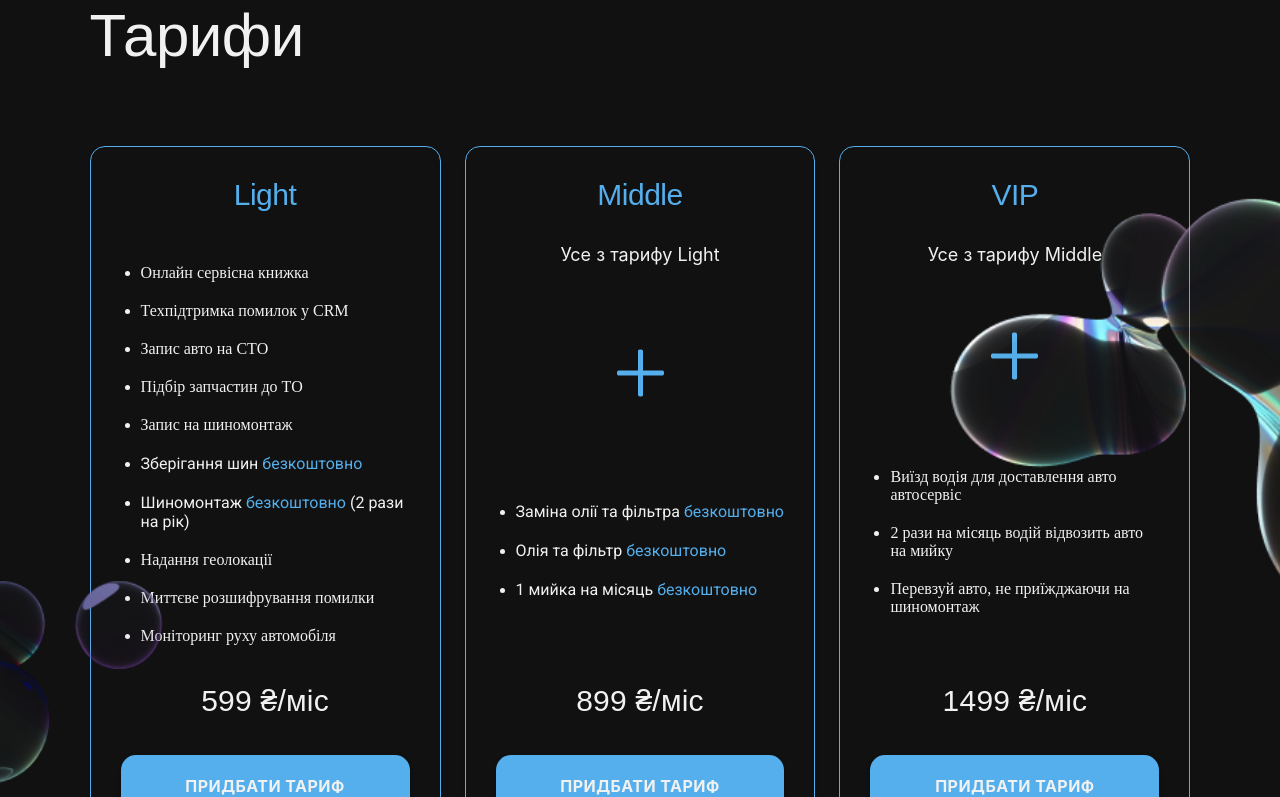
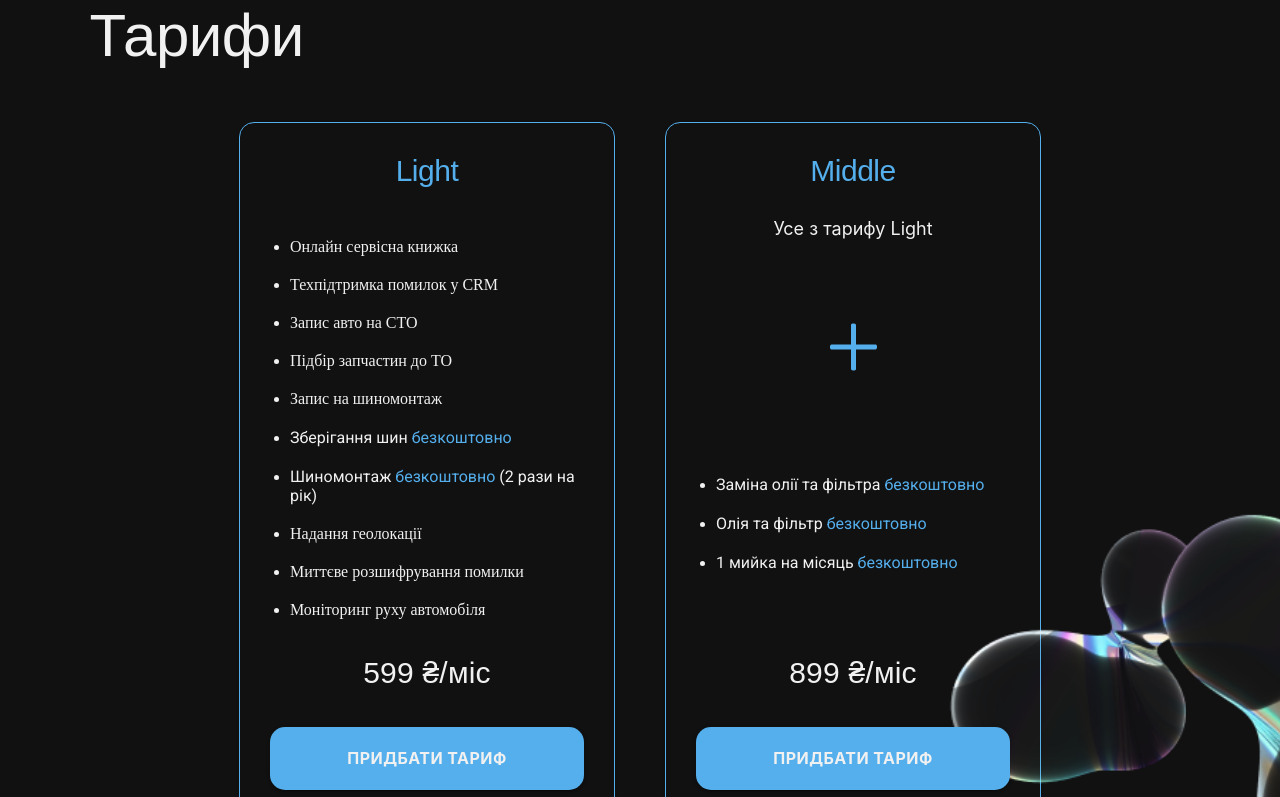
Before and after one commit to TM-OBD/obd_front, a React (Create React App) app in the folder frontend/: page / in a window 1280 px wide. Shown: the part 1903-2700 px from the top of the page. Built offline with nearby package versions, Linux system fonts and the light colour scheme; a web font is replaced by a local one.

Commit message:
rewrite Tariffs blocks and added styles for large screens

```diff
--- a/frontend/src/components/Body/Tarifs/Tariffs.js
+++ b/frontend/src/components/Body/Tarifs/Tariffs.js
@@ -19,9 +19,17 @@ const LiComponent = styled('li')`
   padding-top: 20px;
   font-family: "Inter, sans-serif";
   font-weight: 400;
-  font-size: ${props => props.theme.breakpoints.down('sm') ? "16px" : "14px"};
+  font-size: ${props =>
+    props.theme.breakpoints.down('xs') ? "16px" :
+    props.theme.breakpoints.down('sm') ? "16px" :
+    props.theme.breakpoints.down('md') ? "18px" :
+    props.theme.breakpoints.down('lg') ? "20px" : '22px'  };
   color: #f1f1f1;
-`
+
+  @media (min-width: 1920px) {
+    font-size: 28px;
+  }
+`;
 
 const StyledButton = styled(Button)`
 
@@ -32,6 +40,12 @@ const StyledButton = styled(Button)`
     background-color: #0040FF !important;
   }
 `
+
+const StyledButtonContainer = styled(Box)`
+  display: flex;
+  justify-content: center;
+  margin-top: auto;
+`;
 
 const StyledBgImg = styled(Box)``;
 
@@ -44,9 +58,15 @@ function Tariffs() {
         position: "relative",
         display: "flex",
         flexDirection: "column",
-        minHeight: "100vh",
         padding: "0 7% 0 7%",
 		  overflow: "hidden",
+		  minHeight: {
+			xl: "50vh",
+			lg: "80vh",
+         md: "80vh",
+         sm: "80vh",
+         xs: "80vh",
+		  },
         marginTop: {
             lg: "0px",
             md: "80px",
@@ -65,6 +85,7 @@ function Tariffs() {
           fontFamily: "'Unbounded', sans-serif",
           zIndex: 1,
           fontSize: {
+				xl: "76px",
             lg: "60px",
             md: "48px",
             sm: "48px",
@@ -78,12 +99,14 @@ function Tariffs() {
         sx={{
           position: "absolute",
           width: {
+				xl: "200px",
             lg: "200px",
             md: "200px",
             sm: "200px",
             xs: "100px",
           },
           height: {
+				xl: "100%",
             lg: "100%",
             md: "100%",
             sm: "100%",
@@ -102,18 +125,21 @@ function Tariffs() {
         sx={{
           position: "absolute",
           width: {
+				xl: "500px",
             lg: "500px",
             md: "400px",
             sm: "400px",
             xs: "300px",
           },
           height: {
+				xl: "100%",
             lg: "100%",
             md: "100%",
             sm: "50%",
             xs: "50%",
           },
 			 left: {
+				xl: "80%",
             lg: "70%",
             md: "70%",
             sm: "60%",
@@ -127,29 +153,15 @@ function Tariffs() {
           zIndex: 0,
         }}
       ></StyledBgImg>
-      <Grid
-        container
-        spacing={3}
-        paddingTop={{md: '50px', sx: '30px'}}
-		  sx={{
-              display: 'flex',
-				  justifyContent: 'center',
-				  flexWrap: 'wrap'
-            }}
-			marginTop={0}
+		<Box
+		paddingTop={{ lg: "50px", md: '50px', sm: '30px', xs: "30px"}}
+		display={'flex'}
+		flexDirection={'row'}
+		gap={{lg: "50px", md: '24px', sm: '24px', xs: "24px"}}
+		flexWrap={'wrap'}
+		justifyContent={'center'}
 		>
 			{TariffsData.map((item, index) => (
-          <Grid
-            item
-            key={item.id}
-            xs={12}
-            sm={6}
-            md={4}
-            sx={{
-              display: 'flex',
-				  justifyContent: 'center',
-            }}
-          >
 				<Card
 				 sx={{
 					display: 'flex',
@@ -157,20 +169,31 @@ function Tariffs() {
 					border: '1px solid',
 					borderColor: (theme) => theme.palette.primary.borderBlue,
                borderRadius: '15px',
-                maxWidth: '376px',
-					 minWidth: '30%',
-                minHeight: '566px',
+					// minHeight: '100%',
+					maxWidth: {
+						xl: '100%',
+						lg: "376px",
+						md: "376px",
+						sm: "376px",
+						xs: "376px",
+					},
+					minWidth: {
+						lg: "376px",
+						md: "376px",
+						sm: "376px",
+						xs: "300px",
+					},
 					background: 'transparent',
                padding: '30px',
                flexDirection: 'column',
-					 gap: 4,
-				    width: '100%',
+					// width: '100%'
+					gap: '30px'
 				 }}
 				>
 					<Typography
                 fontFamily={"'Unbounded', sans-serif"}
                 fontWeight={'400'}
-                fontSize={{ md: "30px", sm: '26px', xs: '24px'}}
+                fontSize={{ xl: "38px", lg: "30px", md: "30px", sm: '26px', xs: '24px'}}
                 color={(theme) => theme.palette.primary.borderBlue}
                 variant="h1"
                 display={'center'}
@@ -178,13 +201,13 @@ function Tariffs() {
               >
                 {item.title}
               </Typography>
-              {index === 1 || index === 2 ? (
+				  { (index === 1 || index === 2) && (
 					<>
 					<Typography
                     variant="h3"
                     fontFamily={"Inter, sans-serif"}
                     fontWeight={'400'}
-                    fontSize={"18px"}
+                    fontSize={{ xl: "24px", lg: "18px", md: "18px", sm: '18px', xs: '18px'}}
                     color={(theme) => theme.palette.primary.main}
                     display={'center'}
                     justifyContent={'center'}
@@ -201,7 +224,7 @@ function Tariffs() {
                     src={Plus}
                   />
 					</>
-              ) : ''}
+			 )}
 			 <UlComponent>
                 {item.text && item.text.map((line, index) => (
                   <LiComponent
@@ -226,7 +249,7 @@ function Tariffs() {
                   variant="h6"
                   fontFamily={"Unbounded, sans-serif"}
                   fontWeight={"400"}
-                  fontSize={{ md: "30px", sm: '24px', xs: '20px'}}
+                  fontSize={{ xl: "38px", lg: "30px", md: "30px", sm: '24px', xs: '20px'}}
                   sx={{
                     color: (theme) => theme.palette.primary.main,
                     display: 'flex',
@@ -235,18 +258,19 @@ function Tariffs() {
                 >
                   {item.price}
                 </Typography>
+					 <StyledButtonContainer>
                 <StyledButton
                   variant="contained"
                   sx={{
                     borderRadius: "15px",
-                    padding: { lg: "24px 50px", md: "24px 50px", sm: "24px 50px", xs: "16px 30px"},
-                    maxWidth: "316px",
+                    padding: {xl: "24px 50px", lg: "24px 50px", md: "24px 50px", sm: "24px 50px", xs: "16px 30px"},
+                    maxWidth: "xl: '400px', lg: '316px', md: '316px', sm: '316px', xs: '316px'",
 						  width: '100%',
                     height: "63px",
                     background: (theme) => theme.palette.primary.blue.light,
                     fontFamily: "Inter, sans-serif",
                     fontWeight: "700",
-                    fontSize: { lg: '16px', md: '16px', sm: '14px', xs: '12px'},
+                    fontSize: { xl: '24px', lg: '16px', md: '16px', sm: '14px', xs: '12px'},
                     color: (theme) => theme.palette.primary.main,
                     marginTop: '30px',
                     alignSelf: 'center',
@@ -254,11 +278,11 @@ function Tariffs() {
                 >
                   Придбати тариф
                 </StyledButton>
+					 </StyledButtonContainer>
               </div>
 			</Card>
-          </Grid>
 			))}
-      </Grid>
+		</Box>
     </Box>
   );
 }
```
Lines whose indentation alone changed are shown as unchanged.
